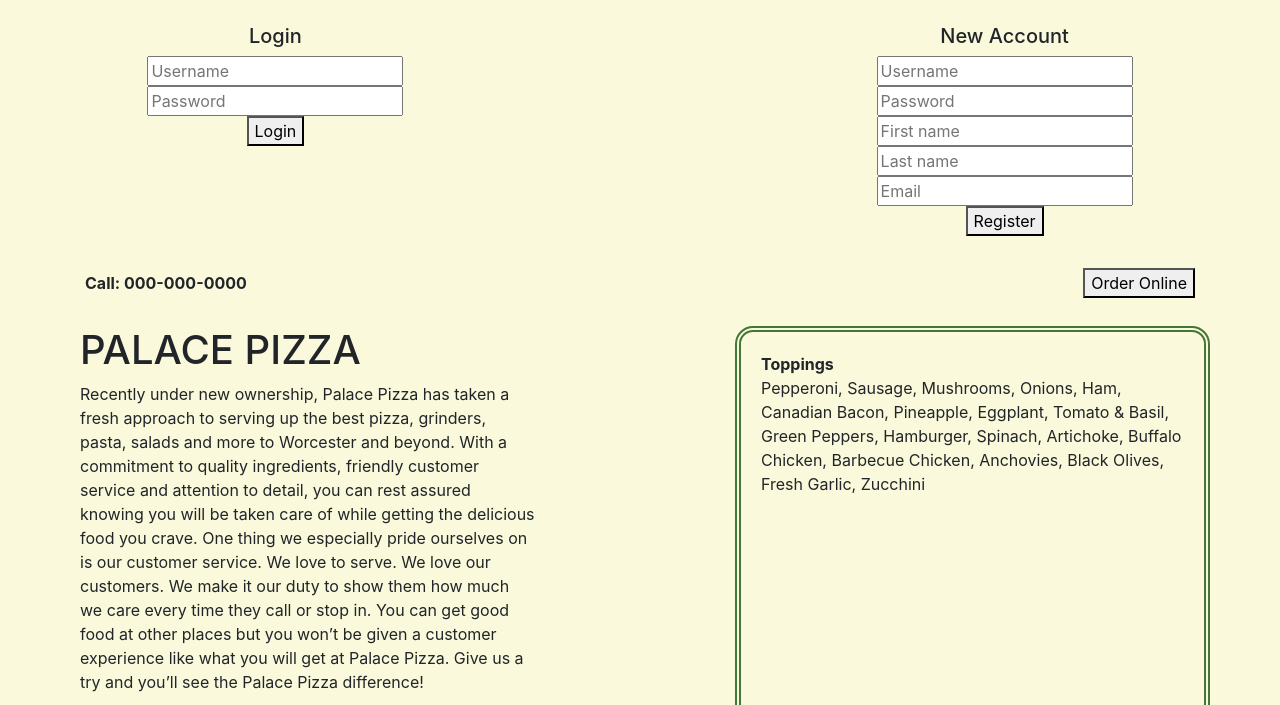
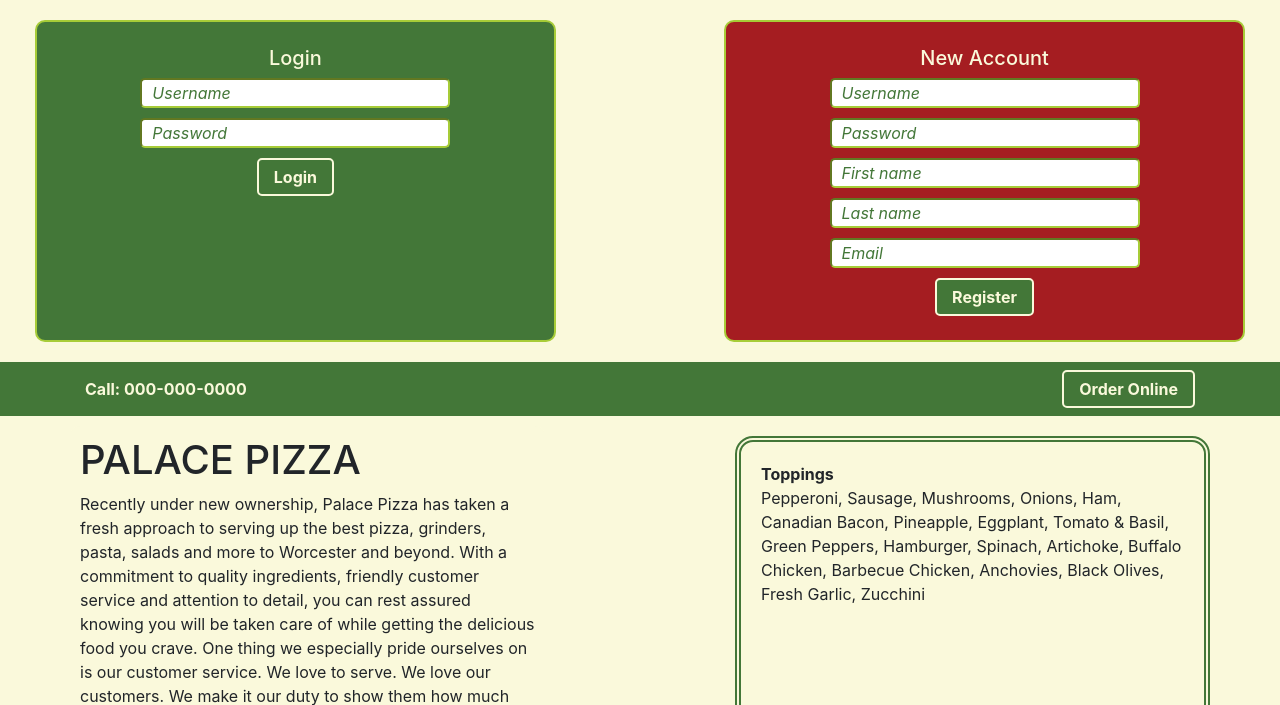
Before and after one commit to syadallah/palace-pizza, a Django app: page /login in a window 1280 px wide, after a click on "Order Online". Shown: the top 705 px of the page. Run offline with Django 3.2, Linux system fonts and the light colour scheme; data that the repository does not hold is empty; some libraries are stand-ins or nearby versions.

Commit message:
Style navbar and navbar forms

```diff
--- a/orders/static/css/main.css
+++ b/orders/static/css/main.css
@@ -79,3 +79,123 @@
     padding: 0 10%;
   }
 }
+#navbarHeader button, .navbar button, #place-order {
+  background-color: #437738;
+  border: 2px solid #faf9db;
+  border-radius: 5px;
+  color: #faf9db;
+  font-weight: bold;
+  padding: 5px 15px;
+}
+
+#navbarHeader button:hover, .navbar button:hover, #place-order:hover {
+  background-color: #a51d21;
+  color: white;
+  cursor: pointer;
+  -webkit-transition: 0.3s;
+  transition: 0.3s;
+}
+
+#navbarHeader button:focus, .navbar button:focus, #place-order:focus {
+  outline: none;
+}
+
+#navbarHeader {
+  background-color: #faf9db;
+  color: #faf9db;
+}
+
+#navbarHeader input {
+  border-color: #a7cc38;
+  border-radius: 5px;
+  margin-bottom: 10px;
+  padding-left: 10px;
+  width: 60%;
+}
+
+#navbarHeader input::-webkit-input-placeholder {
+  color: #437738;
+  font-style: italic;
+}
+
+#navbarHeader input:-ms-input-placeholder {
+  color: #437738;
+  font-style: italic;
+}
+
+#navbarHeader input::-ms-input-placeholder {
+  color: #437738;
+  font-style: italic;
+}
+
+#navbarHeader input::placeholder {
+  color: #437738;
+  font-style: italic;
+}
+
+#navbarHeader input:focus {
+  outline: #a51d21;
+}
+
+.navbar {
+  background-color: #437738;
+  color: #faf9db;
+}
+
+.navbar .container {
+  background-color: #437738;
+}
+
+.nav-order-links > .nav-button {
+  background-color: #a51d21;
+  border: 0;
+  border-radius: 30px;
+  color: #faf9db;
+  height: 30px;
+  padding: 0 0 3px 0;
+  width: 30px;
+}
+
+.nav-order-links > .nav-text {
+  color: #a51d21;
+}
+
+.nav-order-links {
+  display: inline-block;
+}
+
+.nav-order-links:hover .nav-text {
+  color: #a7cc38;
+  cursor: pointer;
+  -webkit-transition: 0.2s;
+  transition: 0.2s;
+}
+
+.nav-order-links:hover .nav-button {
+  background-color: #a7cc38;
+  color: white;
+  cursor: pointer;
+  -webkit-transition: 0.2s;
+  transition: 0.2s;
+}
+
+.nav-header {
+  border-bottom: 6px double #437738;
+  color: #4d3a14;
+  font-weight: bold;
+  margin-top: 20px;
+}
+
+#nav-login {
+  background-color: #437738;
+  border: 2px solid #a7cc38;
+  border-radius: 10px;
+  margin: 20px;
+}
+
+#nav-register {
+  background-color: #a51d21;
+  border: 2px solid #a7cc38;
+  border-radius: 10px;
+  margin: 20px;
+}
```
